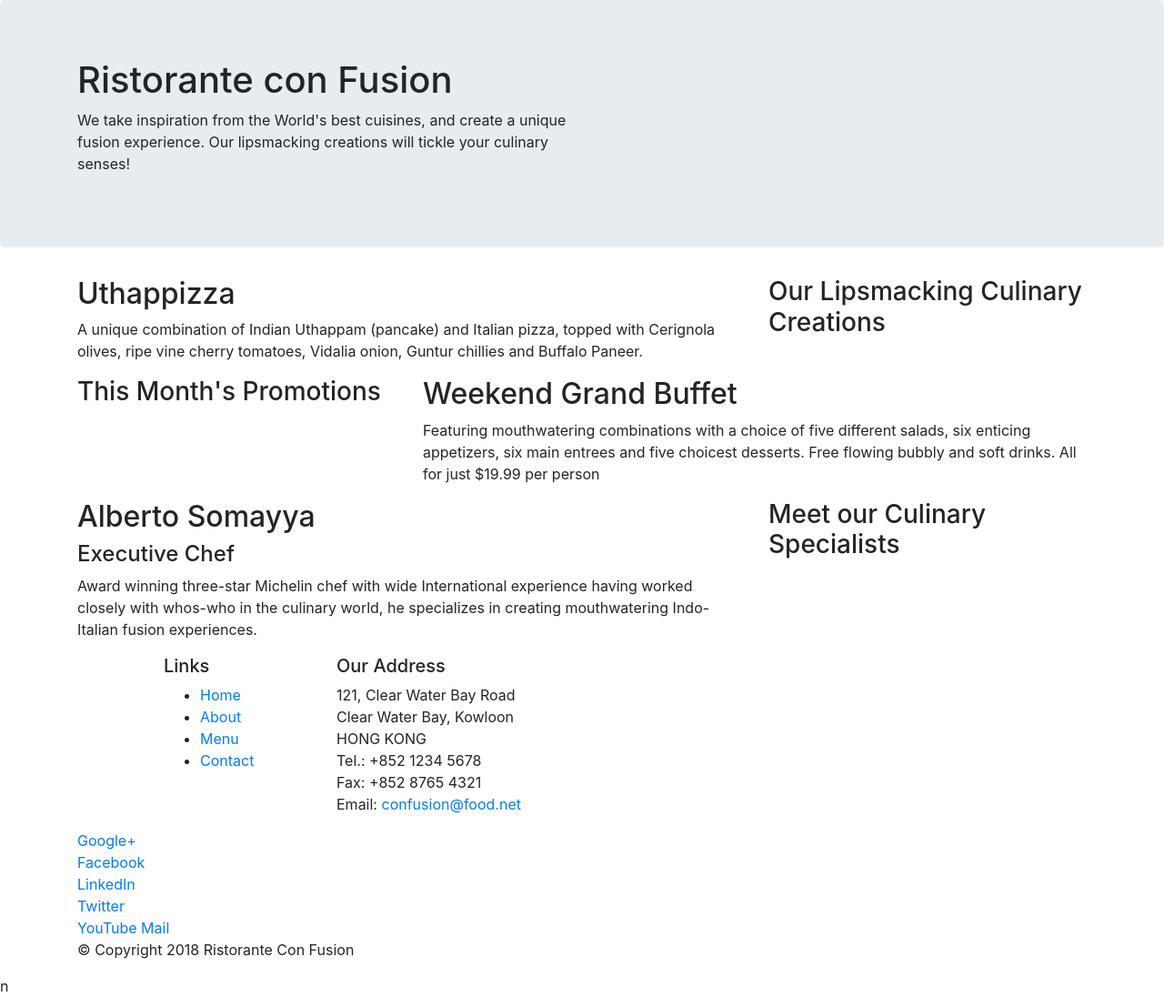
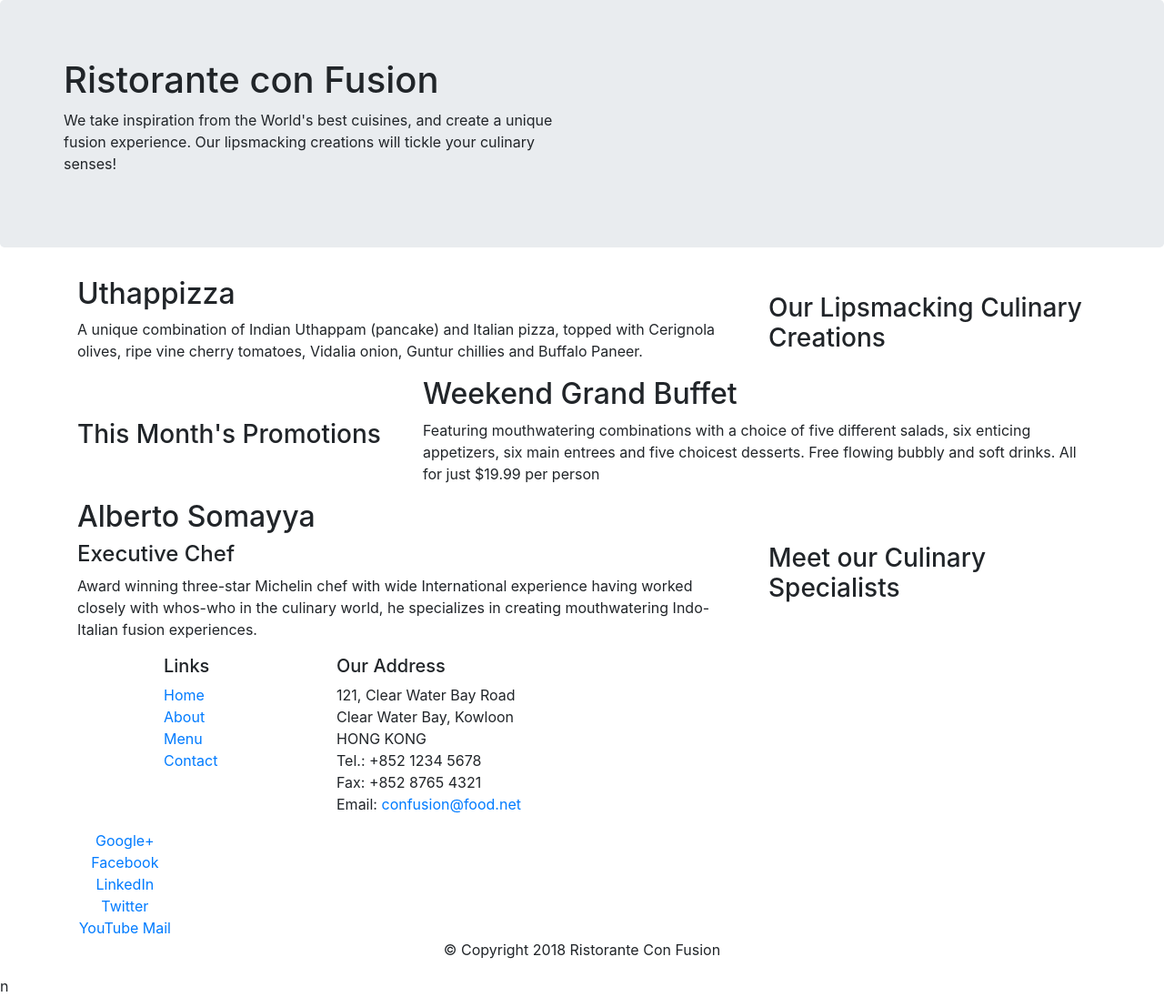
Before and after one commit to Daniyal-Naeem/Bootstrapproject, a website: page index.html in a window 1280 px wide. Shown: the whole page at 91% size. Drawn offline with nearby package versions, Linux system fonts and the light colour scheme.

Commit message:
bootstrap 2

```diff
--- /dev/null
+++ b/css/style.css
@@ -0,0 +1,29 @@
+.row-header{
+    margin:0px auto;
+    padding:0px;
+}
+
+.row-content {
+    margin:0px auto;
+    padding: 50px 0px 50px 0px;
+    border-bottom: 1px ridge;
+    min-height:400px;
+}
+
+.footer{
+    background-color: #D1C4E9;
+    margin:0px auto;
+    padding: 20px 0px 20px 0px;
+}
+.jumbotron {
+    padding:70px 30px 70px 30px;
+    margin:0px auto;
+    background: #9575CD ;
+    color:floralwhite;
+}
+
+address{
+    font-size:80%;
+    margin:0px;
+    color:#0f0f0f;
+}
--- a/index.html
+++ b/index.html
@@ -11,13 +11,16 @@
 
         <!-- Bootstrap CSS -->
         <link rel="stylesheet" href="node_modules/bootstrap/dist/css/bootstrap.min.css">
+ <!-- Style.css-->
+        <link href="css/styles.css" rel="stylesheet">
 </head>
 
 <body>
 
     <header class="jumbotron">
         <div class="container">
-            <div class="row">
+            <div class="row row-header">
+            <div class="row ">
                 <div class="col-12 col-sm-6">
                     <h1>Ristorante con Fusion</h1>
                     <p>We take inspiration from the World's best cuisines, and create a unique fusion experience. Our lipsmacking creations will tickle your culinary senses!</p>
@@ -25,11 +28,14 @@
                 <div class="col 12 col-sm-">
                 </div>
             </div>
+            </div>
         </div>
     </header>
 
+
     <div class="container">
-        <div class="row">
+
+        <div class="row row-content align-items-center">
             <div class="col-12 col-sm-4 order-sm-last col-sm-3">
                 <h3>Our Lipsmacking Culinary Creations</h3>
             </div>
@@ -40,7 +46,7 @@
         </div>
 
 
-        <div class="row">
+        <div class="row row-content align-items-center">
             <div class="col-12 col-sm-4 col-sm-3">
                 <h3>This Month's Promotions</h3>
             </div>
@@ -50,7 +56,7 @@
             </div>
         </div>
 
-        <div class="row">
+        <div class="row row-content align-items-center">
             <div class="col-12 col-sm-4 order-sm-last col-sm-3">
                 <h3>Meet our Culinary Specialists</h3>
             </div>
@@ -62,12 +68,12 @@
         </div>
     </div>
 
-    <footer>
+    <footer class="footer">
         <div class="container">
             <div class="row">
                 <div class="col-4 offset-1 col-sm-2">
                     <h5>Links</h5>
-                    <ul>
+                    <ul class="list-unstyled">
                         <li><a href="#">Home</a></li>
                         <li><a href="#">About</a></li>
                         <li><a href="#">Menu</a></li>
@@ -85,8 +91,8 @@
 		              Email: <a href="mailto:confusion@food.net">confusion@food.net</a>
 		           </address>
                 </div>
-                <div>
-                    <div class="col-12 col-sm-4">
+                <div class="text-center">
+                    <div class="col-12 col-sm-4 align-self-center">
                         <a href="http://google.com/+">Google+</a>
                         <a href="http://www.facebook.com/profile.php?id=">Facebook</a>
                         <a href="http://www.linkedin.com/in/">LinkedIn</a>
@@ -96,8 +102,8 @@
                     </div>
                 </div>
            </div>
-           <div class="row">
-                <div class="col-auto">
+           <div class="row justify-content-center">
+            <div class="col-auto">
                     <p>© Copyright 2018 Ristorante Con Fusion</p>
                 </div>
            </div>
```
